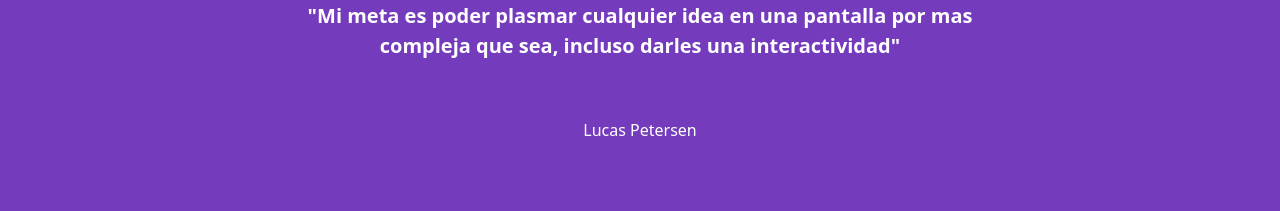
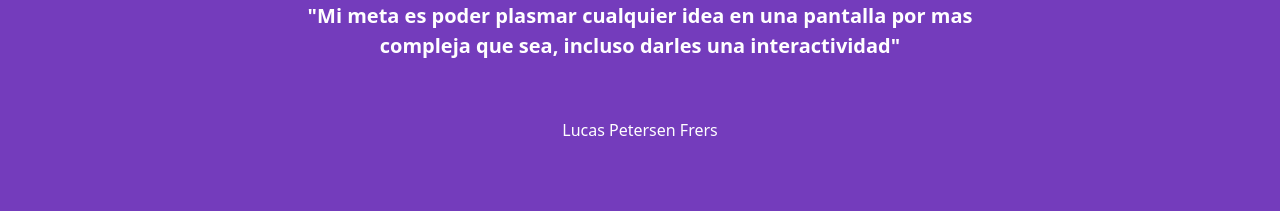
Before and after one commit to Lukitasedits/lukitasedits-page, an Angular app: page /inicio in a window 1280 px wide. Shown: the part 1060-1271 px from the top of the page. Built offline with nearby package versions, Linux system fonts and the light colour scheme.

Commit message:
cambio del autor de la frase

```diff
--- a/src/app/inicio/inicio.component.html
+++ b/src/app/inicio/inicio.component.html
@@ -6,7 +6,7 @@
 <div class="mensaje_box" (mouseover)="mouseOver=false">
   <span [ngStyle]="{'left': leftText + 'px'}"><b>"Mi meta es poder plasmar cualquier idea en una pantalla por mas <br/> compleja que sea, incluso darles una interactividad"</b></span>
   <br/><br/>
-  <h6 >Lucas Petersen</h6>
+  <h6 >Lucas Petersen Frers</h6>
 </div>
 <div class="galeria_animaciones" [ngStyle]="{'background-image': 'url(/assets/images/miniaturas/'+ animaciones[indice].nombre + '.jpg)'}" (mouseover)="mouseOver=true">
   <div class="color-overlay">
```
